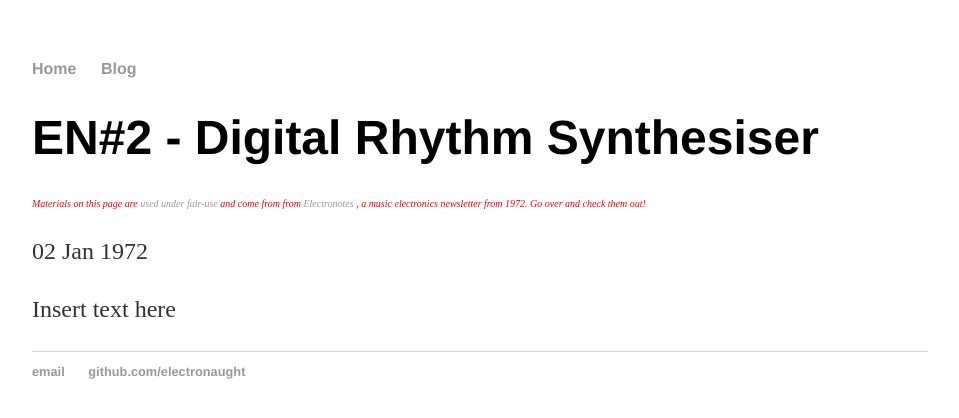
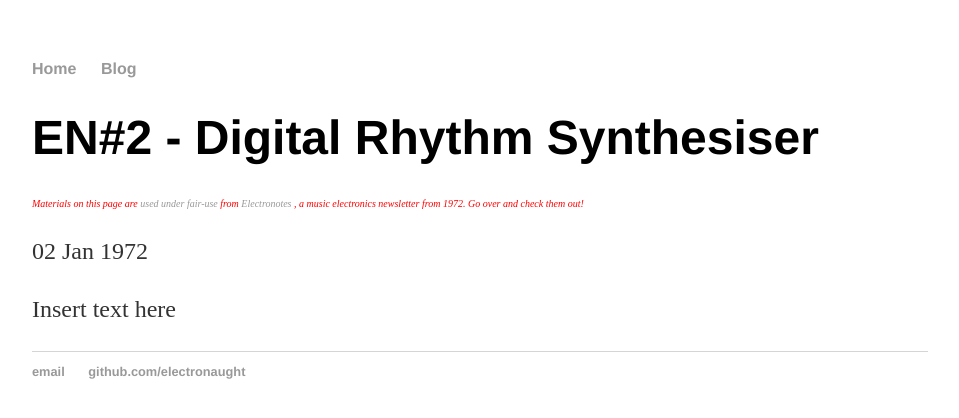
Before and after one commit to electronaught/electronaught.github.io, a Jekyll site: the page built from _posts/1972-01-02-EN2.md, in a window 1280 px wide. Shown: the top 418 px of the page, without its empty margins (160-1119 px from the left). Built offline with Jekyll 4.4.1, drawn with Linux system fonts in a browser that asks for light colours.

Commit message:
formatting

```diff
--- a/_layouts/post.html
+++ b/_layouts/post.html
@@ -2,7 +2,7 @@
 layout: default
 ---
 <h1>{{ page.title }}</h1>
-<p class="attribution"> Materials on this page are <a href="https://creativecommonsusa.org/index.php/ufaqs/what-is-the-difference-between-fair-use-and-cc/">used under fair-use </a> and come from from <a href="http://electronotes.netfirms.com/">Electronotes </a>, a music electronics newsletter from 1972. Go over and check them out!</p>
+<p class="attribution"> Materials on this page are <a href="https://creativecommonsusa.org/index.php/ufaqs/what-is-the-difference-between-fair-use-and-cc/">used under fair-use </a> from <a href="http://electronotes.netfirms.com/">Electronotes </a>, a music electronics newsletter from 1972. Go over and check them out!</p>
 
 <p class="meta">{{ page.date | date_to_string }}</p>
 
```
